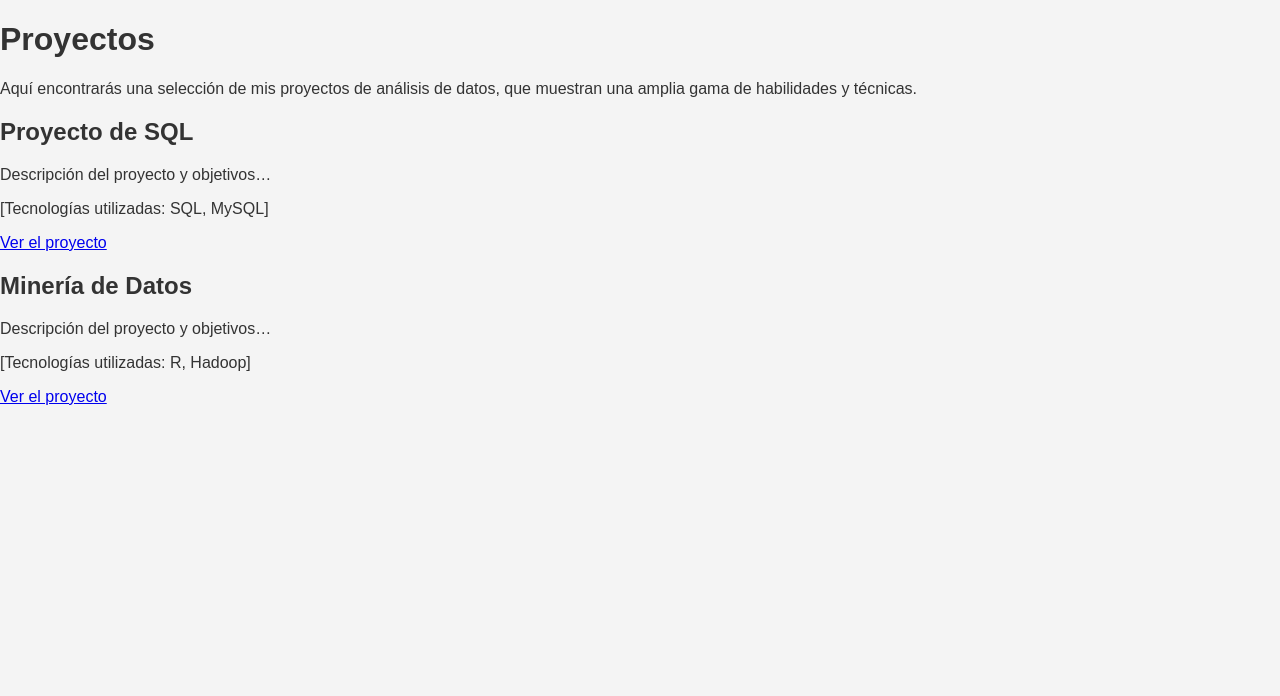
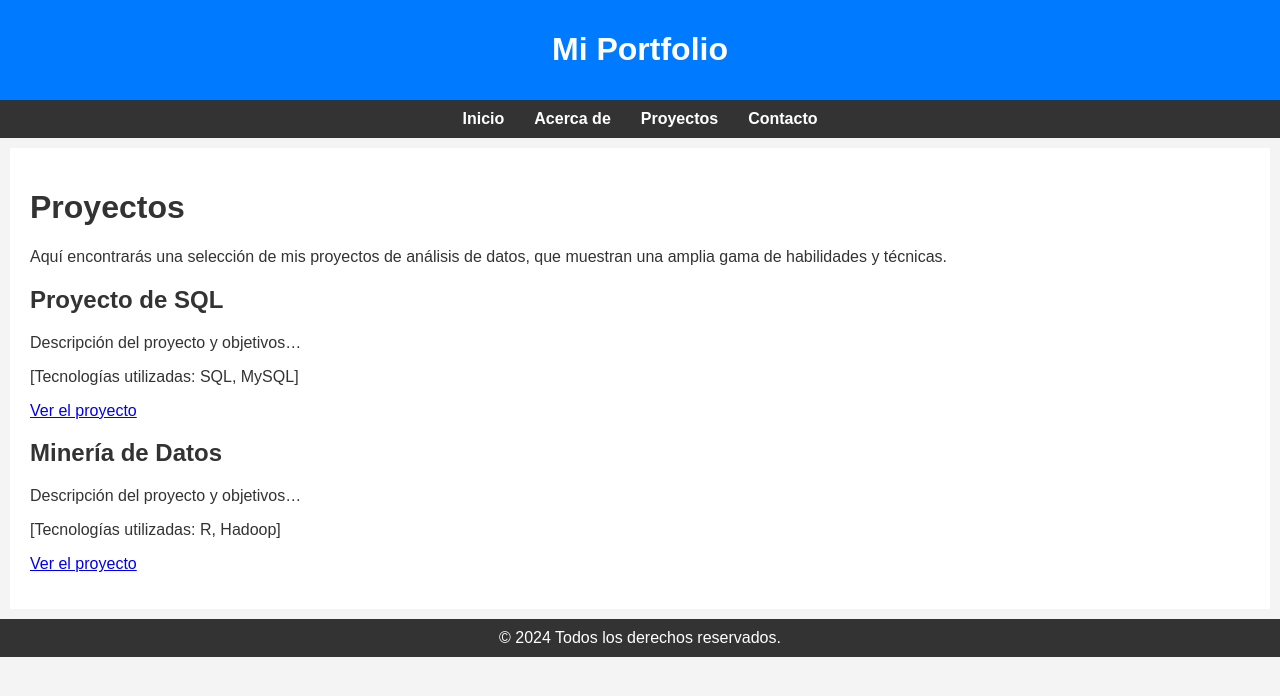
Before and after one commit to IvanReyesLaguna/Business-Analytics, a Jekyll site: the page built from projects.md, in a window 1280 px wide. Shown: the top 696 px of the page. Built offline with Jekyll 4.4.1, drawn with Linux system fonts in a browser that asks for light colours.

Commit message:
Update default.html

```diff
--- a/_layouts/default.html
+++ b/_layouts/default.html
@@ -1,13 +1,26 @@
 <!DOCTYPE html>
-<html lang="en">
+<html lang="es">
 <head>
     <meta charset="UTF-8">
     <meta name="viewport" content="width=device-width, initial-scale=1.0">
     <title>{{ page.title }}</title>
-    <link rel="stylesheet" href="{{ '/assets/styles.css' | prepend: site.baseurl }}">
-
+    <link rel="stylesheet" href="/assets/styles.css">
 </head>
 <body>
-    {{ content }}
+    <header>
+        <h1>{{ site.title }}</h1>
+    </header>
+    <nav>
+        <a href="/">Inicio</a>
+        <a href="/about.html">Acerca de</a>
+        <a href="/projects.html">Proyectos</a>
+        <a href="/contact.html">Contacto</a>
+    </nav>
+    <main>
+        {{ content }}
+    </main>
+    <footer>
+        &copy; {{ site.time | date: '%Y' }} Todos los derechos reservados.
+    </footer>
 </body>
 </html>
```
